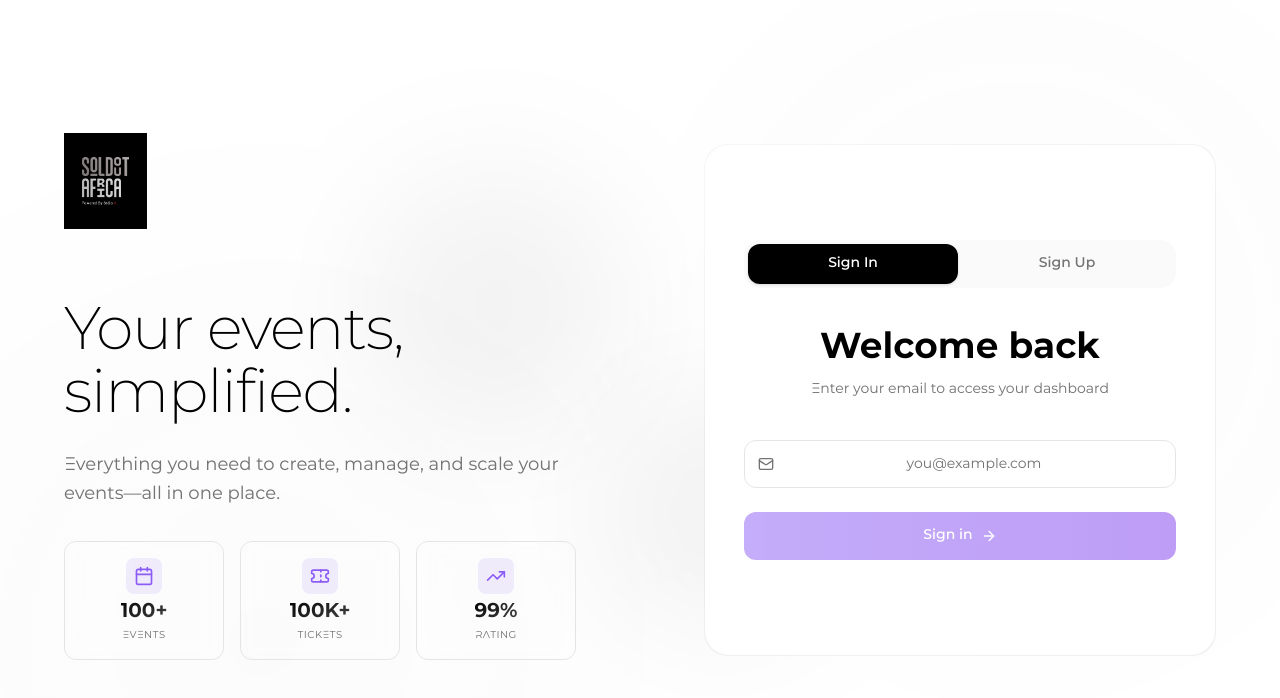
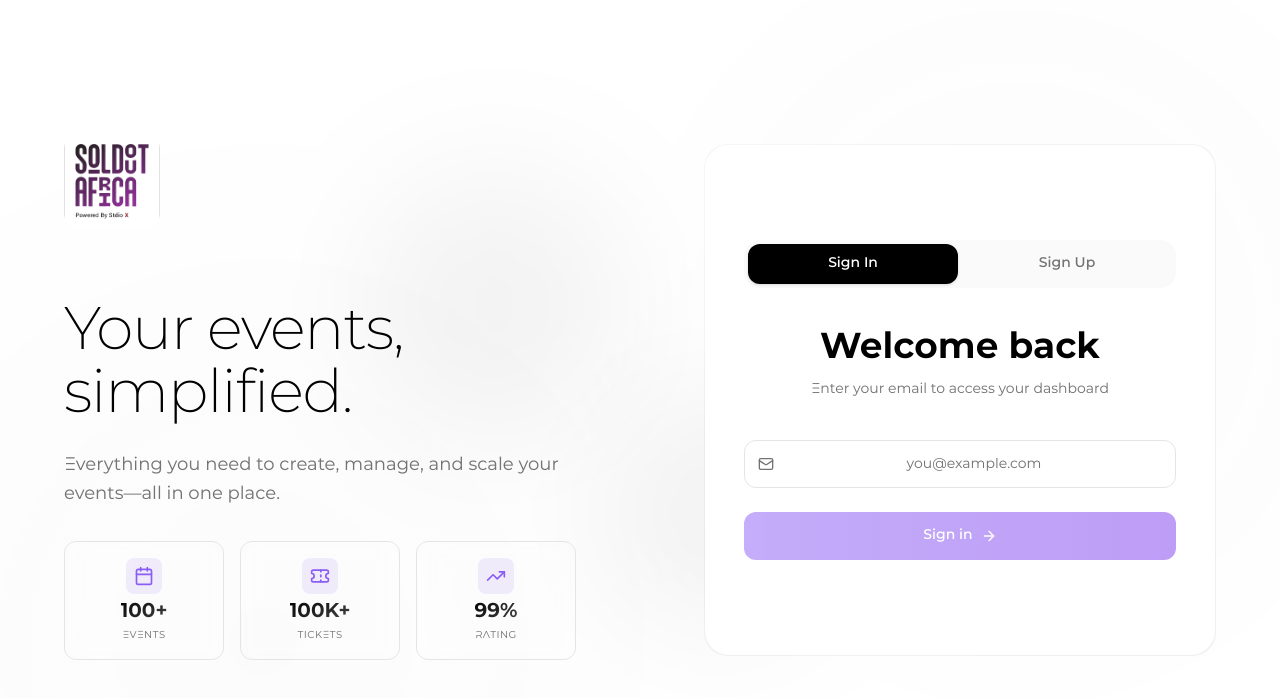
Before and after one commit to StdioX-Labs/web-dashboard, a Next.js app: page / in a window 1280 px wide. Shown: the top 698 px of the page. Built offline with nearby package versions, Linux system fonts and the light colour scheme.

Commit message:
login page

```diff
--- a/components/login-page.tsx
+++ b/components/login-page.tsx
@@ -157,11 +157,11 @@ export default function LoginPage() {
                 transition={{ duration: 0.6 }}
               >
                 <Image
-                  src="/soldoutafrica-black.png"
+                  src="/soldoutafrica-white.png"
                   alt="SoldOutAfrica"
                   width={340}
                   height={77}
-                  className="h-20 xl:h-24 w-auto"
+                  className="h-20 xl:h-24 w-auto rounded-2xl"
                   priority
                   style={{ filter: 'none' }}
                 />
```
Also changed, not shown: public/soldoutafrica-white.png (added).
